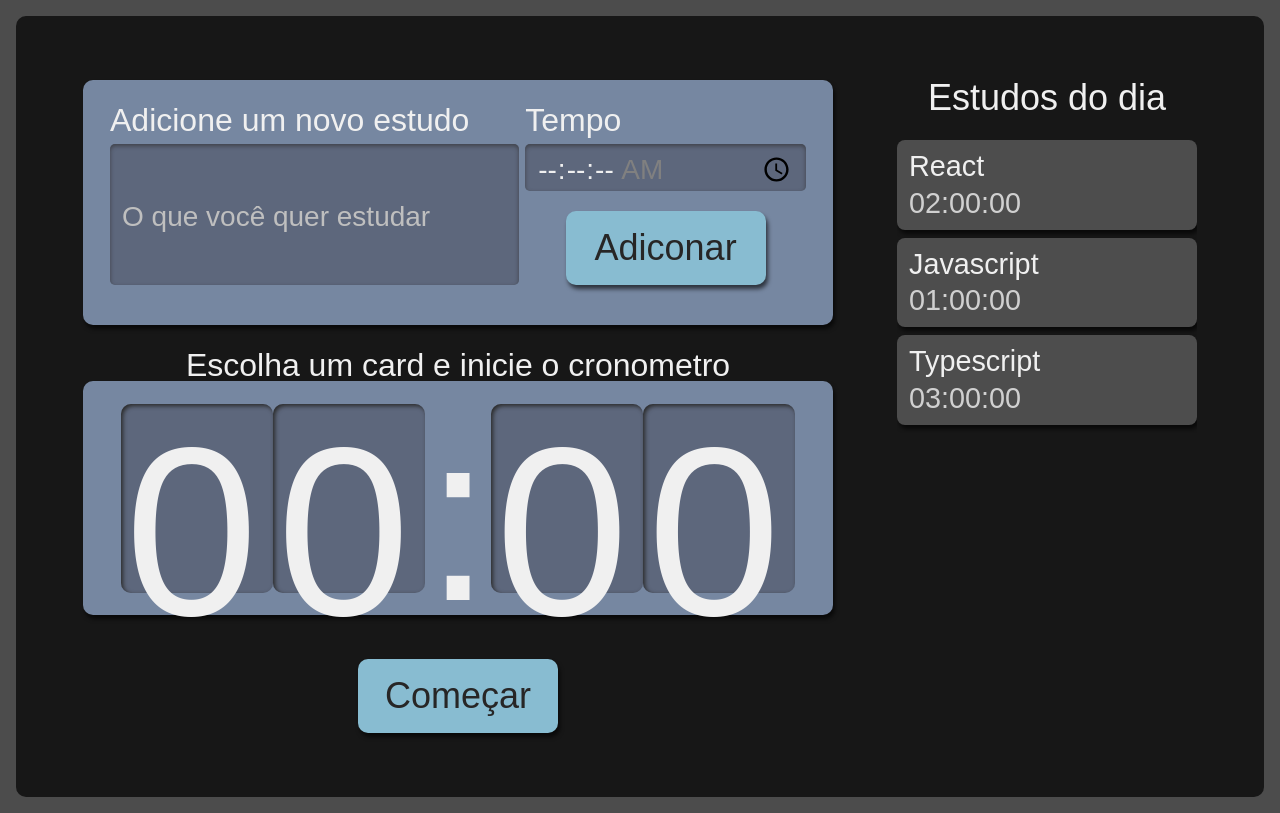
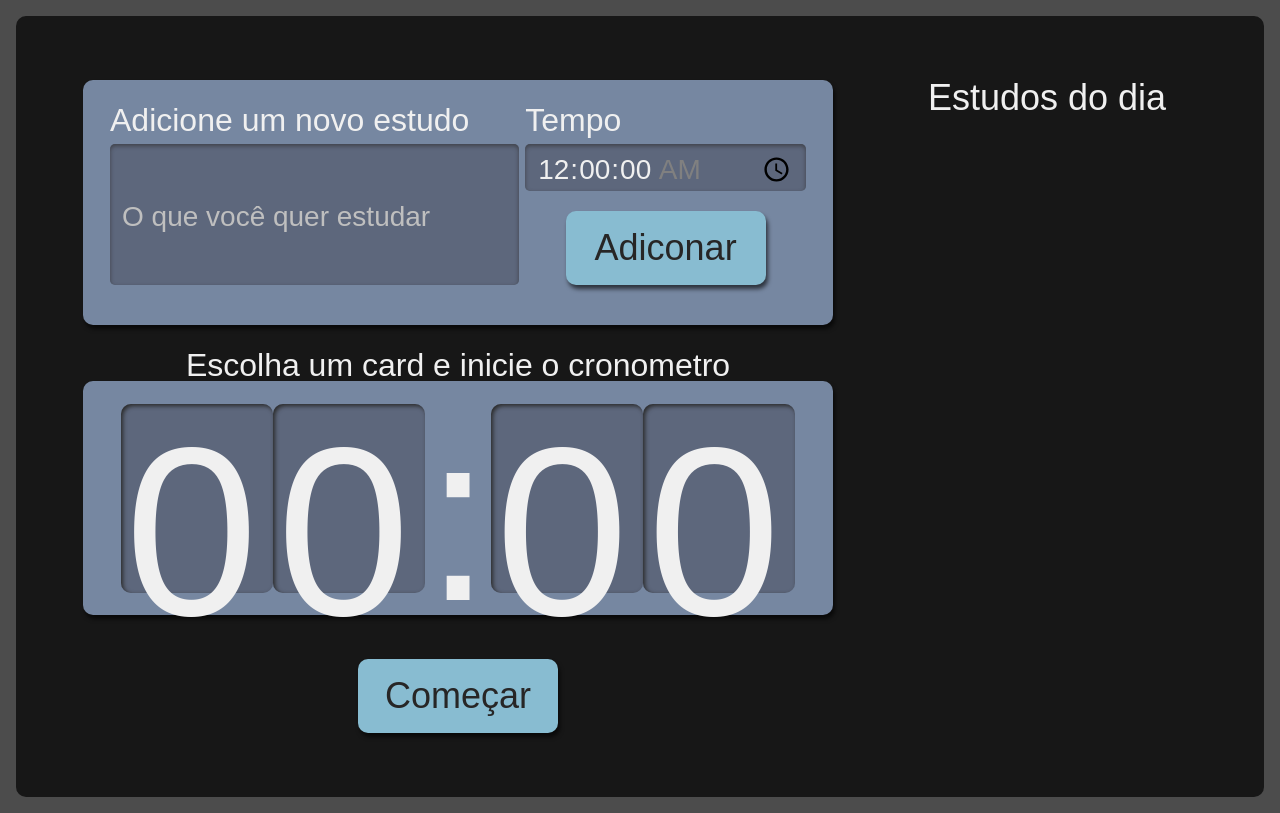
Before and after one commit to lazaroconceicao/tarefas-estudo, a React (Create React App) app: page / in a window 1280 px wide. Built offline with nearby package versions, Linux system fonts and the light colour scheme.

Commit message:
Updating tasks

```diff
--- a/package.json
+++ b/package.json
@@ -14,6 +14,7 @@
     "react-dom": "^17.0.2",
     "react-scripts": "5.0.0",
     "typescript": "^4.6.2",
+    "uuid": "^8.3.2",
     "web-vitals": "^2.1.4"
   },
   "scripts": {
@@ -41,6 +42,7 @@
     ]
   },
   "devDependencies": {
+    "@types/uuid": "^8.3.4",
     "sass": "^1.49.9",
     "typescript-plugin-css-modules": "^3.4.0"
   }
--- a/src/components/Botao/index.tsx
+++ b/src/components/Botao/index.tsx
@@ -1,14 +1,17 @@
 import React from "react";
-import style from './Botao.module.scss';
+import style from "./Botao.module.scss";
 
-class Botao extends React.Component {
-    render() {
-        return(
-            <button className={style.botao}>
-                {this.props.children}
-            </button>
-        )
-    }
+class Botao extends React.Component<{
+    type?: "button" | "submit" | "reset" | undefined
+}> {
+  render() {
+    const { type = "button" } = this.props;
+    return (
+      <button type={type} className={style.botao}>
+        {this.props.children}
+      </button>
+    );
+  }
 }
 
 export default Botao;
--- a/src/components/Formulario/index.tsx
+++ b/src/components/Formulario/index.tsx
@@ -1,11 +1,40 @@
 import React from "react";
+import { ITarefa } from "../../types/tarefa";
 import Botao from "../Botao";
 import style from "./Formulario.module.scss";
+import { v4 as uuidv4 } from 'uuid';
 
-class Formulario extends React.Component {
+class Formulario extends React.Component<{
+  setTarefas: React.Dispatch<React.SetStateAction<ITarefa[]>>;
+}> {
+  state = {
+    tarefa: "",
+    tempo: "00:00",
+  };
+
+  adicionarTarefa(evento: React.FormEvent<HTMLFormElement>) {
+    evento.preventDefault();
+    this.props.setTarefas((tarefasAntigas) => [
+      ...tarefasAntigas,
+      {
+        ...this.state,
+        selecionado: false,
+        completado: false,
+        id: uuidv4(),
+      },
+    ]);
+    this.setState({
+      tarefa: "",
+      tempo: "00:00",
+    });
+  }
+
   render() {
     return (
-      <form className={style.novaTarefa}>
+      <form
+        className={style.novaTarefa}
+        onSubmit={this.adicionarTarefa.bind(this)}
+      >
         <div className={style.inputContainer}>
           <label htmlFor="tarefa">Adicione um novo estudo</label>
           <input
@@ -13,6 +42,10 @@
             name="tarefa"
             id="tarefa"
             placeholder="O que você quer estudar"
+            value={this.state.tarefa}
+            onChange={(evento) =>
+              this.setState({ ...this.state, tarefa: evento.target.value })
+            }
           />
         </div>
         <div className={style.inputContainer}>
@@ -22,13 +55,15 @@
             step="1"
             name="tempo"
             id="tempo"
+            value={this.state.tempo}
+            onChange={(evento) =>
+              this.setState({ ...this.state, tempo: evento.target.value })
+            }
             min="00:00:00"
             max="01:30:00"
             required
           />
-          <Botao>
-            Adiconar
-          </Botao>
+          <Botao type="submit">Adiconar</Botao>
         </div>
       </form>
     );
--- a/src/components/Lista/index.tsx
+++ b/src/components/Lista/index.tsx
@@ -1,22 +1,8 @@
-import React from "react";
+import { ITarefa } from "../../types/tarefa";
 import Item from "./item";
 import style from "./Lista.module.scss";
 
-function Lista() {
-  const tarefas = [
-    {
-      tarefa: "React",
-      tempo: "02:00:00",
-    },
-    {
-      tarefa: "Javascript",
-      tempo: "01:00:00",
-    },
-    {
-      tarefa: "Typescript",
-      tempo: "03:00:00",
-    },
-  ];
+function Lista({ tarefas }: { tarefas: ITarefa[]}) {
   return (
     <aside className={style.listaTarefas}>
       <h2>Estudos do dia</h2>
--- a/src/components/Lista/item/index.tsx
+++ b/src/components/Lista/item/index.tsx
@@ -1,6 +1,8 @@
+import { ITarefa } from '../../../types/tarefa';
 import style from '../Lista.module.scss';
 
-export default function Item ({tarefa, tempo}: {tarefa: string, tempo: string}) {
+export default function Item ({tarefa, tempo, selecionado, completado, id}: ITarefa) {
+  console.log('item atual', {tarefa, tempo, selecionado, completado, id} )
     return(
         <li className={style.item}>
         <h3>{tarefa}</h3>
--- /dev/null
+++ b/src/module-name.d.ts
@@ -0,0 +1 @@
+declare module 'uuid';
--- a/src/pages/App.tsx
+++ b/src/pages/App.tsx
@@ -1,14 +1,16 @@
-import React from "react";
+import { useState } from "react";
 import Cronometro from "../components/Cronometro";
 import Formulario from "../components/Formulario";
 import Lista from "../components/Lista";
+import { ITarefa } from "../types/tarefa";
 import style from "./App.module.scss";
 
 function App() {
+  const [tarefas, setTarefas] = useState<ITarefa[] | []>([]);
   return (
     <div className={style.AppStyle}>
-      <Formulario />
-      <Lista />
+      <Formulario setTarefas={setTarefas} />
+      <Lista tarefas={tarefas} />
       <Cronometro />
     </div>
   );
--- /dev/null
+++ b/src/types/tarefa.ts
@@ -0,0 +1,7 @@
+export interface ITarefa {
+  tarefa: string;
+  tempo: string;
+  selecionado: boolean;
+  completado: boolean;
+  id: string;
+}
```
Also changed, not shown: 1 other file (tests, documents, lock files or other folders).
